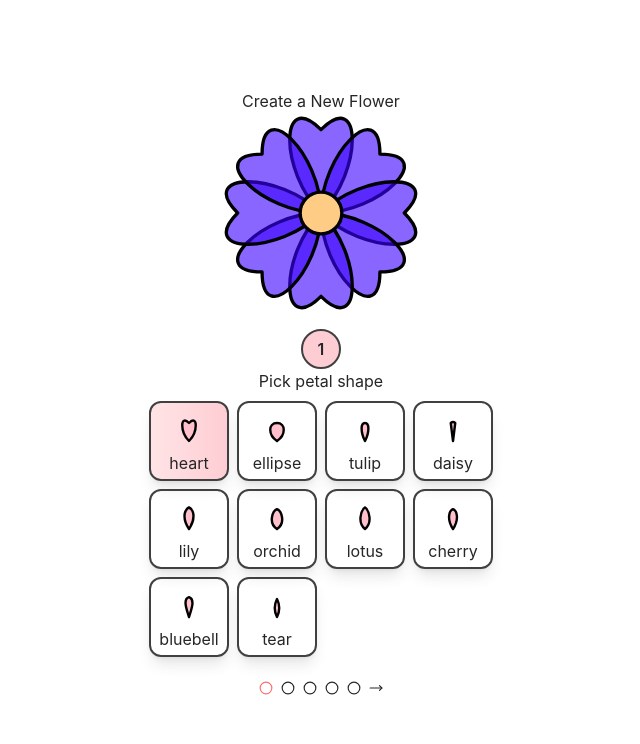
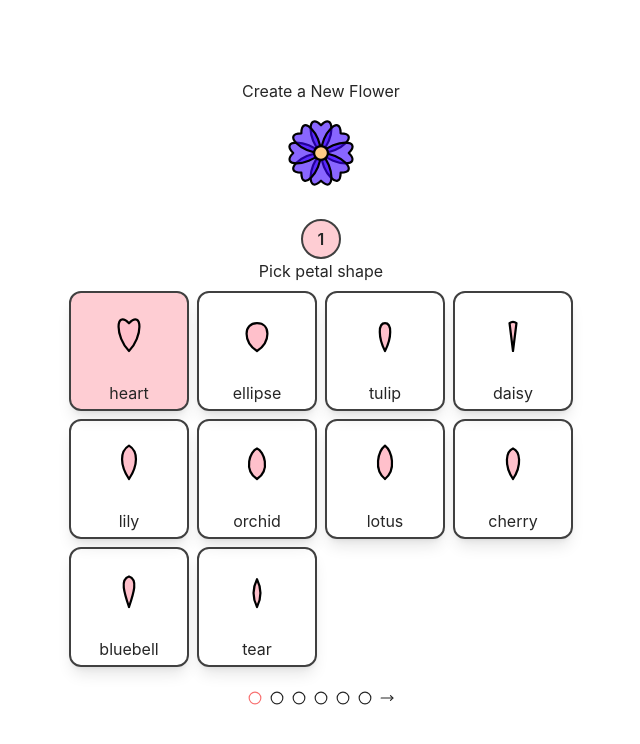
Before and after one commit to Albx68/plant, a React (Vite) app: page / in a window 1280 px wide. Shown: the top 744 px of the page, without its empty margins (319-959 px from the left). Built offline with nearby package versions, Linux system fonts and the light colour scheme.

Commit message:
select size

```diff
--- a/src/components/Flowers/Flower.tsx
+++ b/src/components/Flowers/Flower.tsx
@@ -1,17 +1,17 @@
 import { getPetalPaths } from "../../utils/helpers/path";
-import { TFlower } from "../../utils/types/Flower";
+import { TFlower, TSize } from "../../utils/types/Flower";
 
 const DefaultFlower = ({
   petalCount,
-  petalHeight,
+  size,
   petalColor = "pink",
   baseColor = "yellow",
   petalType = "flower",
   baseRadiusFactor = 4, //higher number = smaller radius
 }: TFlower) => {
-  const pad = 20;
+  const pad = 40;
   const angleStep = 360 / petalCount; // Angle between petals
-
+  const petalHeight = getPetalHeight(size);
   // Generate the path for a single petal
   const path = getPetalPaths({ type: petalType, petalHeight });
   return (
@@ -50,3 +50,20 @@ const DefaultFlower = ({
 };
 
 export default DefaultFlower;
+
+const getPetalHeight = (size: TSize) => {
+  switch (size) {
+    case "0.25x":
+      return 10;
+    case "0.5x":
+      return 20;
+    case "1x":
+      return 50;
+    case "2x":
+      return 100;
+    case "3x":
+      return 150;
+    default:
+      return 50;
+  }
+};
--- a/src/components/forms/CreateFlower.tsx
+++ b/src/components/forms/CreateFlower.tsx
@@ -12,11 +12,12 @@ import PickPetalColor from "./PickPetalColor";
 import PickPetalCount from "./PickPetalCount";
 import PickFlowerBaseColor from "./PickFlowerBaseColor";
 import PickBaseSize from "./PickBaseSize";
+import PickSize from "./PickSize";
 
 const CreateFlower = () => {
   const [currentFlower, setCurrentFlower] = useState<TFlower>({
     petalCount: 8,
-    petalHeight: 100,
+    size: "1x",
     petalColor: "hsla(254, 100%, 50%, 0.6)",
     baseColor: "#ffcc86",
     petalType: PetalData[0].value,
@@ -74,6 +75,15 @@ const CreateFlower = () => {
     },
     [setCurrentFlower]
   );
+  const setSize = useCallback(
+    (size: number) => {
+      setCurrentFlower((prevState) => ({
+        ...prevState,
+        size: size,
+      }));
+    },
+    [setCurrentFlower]
+  );
   const createFlowerSteps = getCreateFlowerSteps({
     currentPetal,
     setCurrentPetal,
@@ -84,12 +94,13 @@ const CreateFlower = () => {
     setBaseColor,
     baseFactor: currentFlower.baseRadiusFactor,
     setBaseFactor,
+    setSize,
+    size: currentFlower.size,
   });
   return (
     <div className="flex flex-col items-center ">
       <h2 className="text-neutral-800">Create a New Flower</h2>
       <DefaultFlower {...currentFlower} />
-
       <AnyCarousel childrenArray={createFlowerSteps}></AnyCarousel>
     </div>
   );
@@ -107,6 +118,8 @@ const getCreateFlowerSteps = ({
   setBaseColor,
   baseFactor,
   setBaseFactor,
+  setSize,
+  size,
 }) => [
   <div>
     <div className="mt-4 flex flex-col items-center">
@@ -114,6 +127,7 @@ const getCreateFlowerSteps = ({
       <p>Pick petal shape</p>
     </div>
     <SingleSelect
+      className="grid grid-cols-4 gap-2 my-2"
       selected={currentPetal}
       setSelected={setCurrentPetal}
       data={PetalData}
@@ -123,4 +137,5 @@ const getCreateFlowerSteps = ({
   <PickPetalColor setPetalColor={setPetalColor} />,
   <PickFlowerBaseColor setBaseColor={setBaseColor} />,
   <PickBaseSize baseFactor={baseFactor} setBaseFactor={setBaseFactor} />,
+  <PickSize size={{ name: size, value: size }} setSize={setSize} />,
 ];
--- /dev/null
+++ b/src/components/forms/PickSize.tsx
@@ -0,0 +1,31 @@
+import SingleSelect, { TDataPoint } from "../inputs/SingleSelect";
+import Point from "../miscallaneous/Point";
+
+const PickSize = ({
+  size,
+  setSize,
+}: {
+  size: TDataPoint<string>;
+  setSize: (size: string) => void;
+}) => {
+  return (
+    <div className=" grid place-items-center">
+      <div className="mt-4 flex flex-col items-center">
+        <Point>6</Point>
+        <p>Pick a size</p>
+      </div>
+      <SingleSelect
+        className="flex gap-2 my-4"
+        selected={size}
+        setSelected={setSize}
+        data={[
+          { name: "1x", value: "1x" },
+          { name: "2x", value: "2x" },
+          { name: "3x", value: "3x" },
+        ]}
+      />
+    </div>
+  );
+};
+
+export default PickSize;
--- a/src/components/inputs/SingleSelect.tsx
+++ b/src/components/inputs/SingleSelect.tsx
@@ -11,17 +11,19 @@ type TSingleSelect<T> = {
   selected: TDataPoint<T>;
   setSelected: (T: T) => void;
   data: TDataPoint<T>[];
+  className: string;
 };
 
 const SingleSelect = <T,>({
   selected,
   setSelected,
   data,
+  className,
 }: TSingleSelect<T>): JSX.Element => {
   const options = data.map((option) => {
     const flowerData: TFlower = {
       petalType: option.value as TPetal,
-      petalHeight: 30,
+      size: "1x",
       petalColor: "pink",
       baseColor: "yellow",
       baseRadiusFactor: 0,
@@ -33,10 +35,9 @@ const SingleSelect = <T,>({
         key={option.name}
         onClick={() => setSelected(option.value)}
         className={cn(
-          "relative  rounded-xl cursor-pointer p-2 border-2 border-neutral-700 shadow-lg",
+          "relative rounded-xl cursor-pointer p-2 border-2 border-neutral-700 shadow-lg ",
           {
-            "border-neutral-700 bg-gradient-to-r from-rose-100 to-rose-200 ":
-              isSelected,
+            "border-neutral-700 bg-rose-200 ": isSelected,
           }
         )}
       >
@@ -49,9 +50,7 @@ const SingleSelect = <T,>({
       </div>
     );
   });
-  return (
-    <div className="grid gap-2 justify-center my-2 grid-cols-4 ">{options}</div>
-  );
+  return <div className={className}>{options}</div>;
 };
 
 export default SingleSelect;
--- a/src/utils/types/Flower.ts
+++ b/src/utils/types/Flower.ts
@@ -2,9 +2,11 @@ import { TPetal } from "./Path";
 
 export type TFlower = {
   petalCount: number;
-  petalHeight: number;
+  size: TSize;
   petalColor?: string;
   baseColor?: string;
   petalType?: TPetal;
   baseRadiusFactor?: number;
 };
+
+export type TSize = "0.25x" | "0.5x" | "1x" | "2x" | "3x";
```
